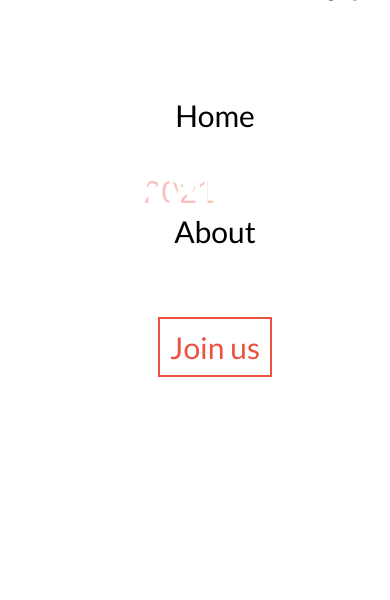
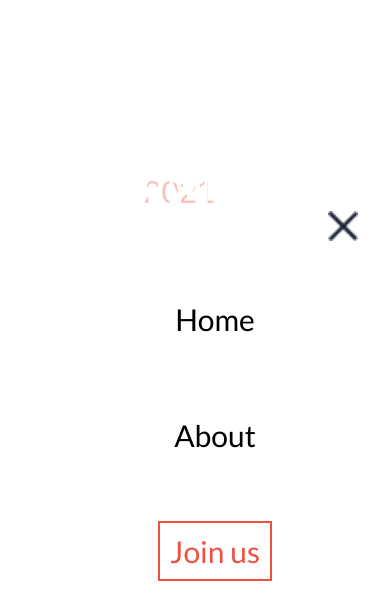
Before and after one commit to MeqdamAlqudah/Conference-page-project, a website: page index.html in a window 390 px wide. Both pictures are taken after a click on the item 45 px from the left and 27 px from the top of the page. Drawn offline with Linux system fonts and the light colour scheme.

Commit message:
Change the position of the cancel button

```diff
--- a/Css/style.css
+++ b/Css/style.css
@@ -97,6 +97,8 @@ body .Desktop {
   display: flex;
   flex-direction: column;
   align-items: center;
+  position: relative;
+  top: -36px;
 }
 
 .menu.Desktop ul {
@@ -650,7 +652,7 @@ footer.Partner h2::after {
 .cancel {
   align-self: flex-end;
   margin-right: 2rem;
-  margin-top: -34rem;
+  margin-top: -4rem;
   width: 30px;
   height: 30px;
 }
```
